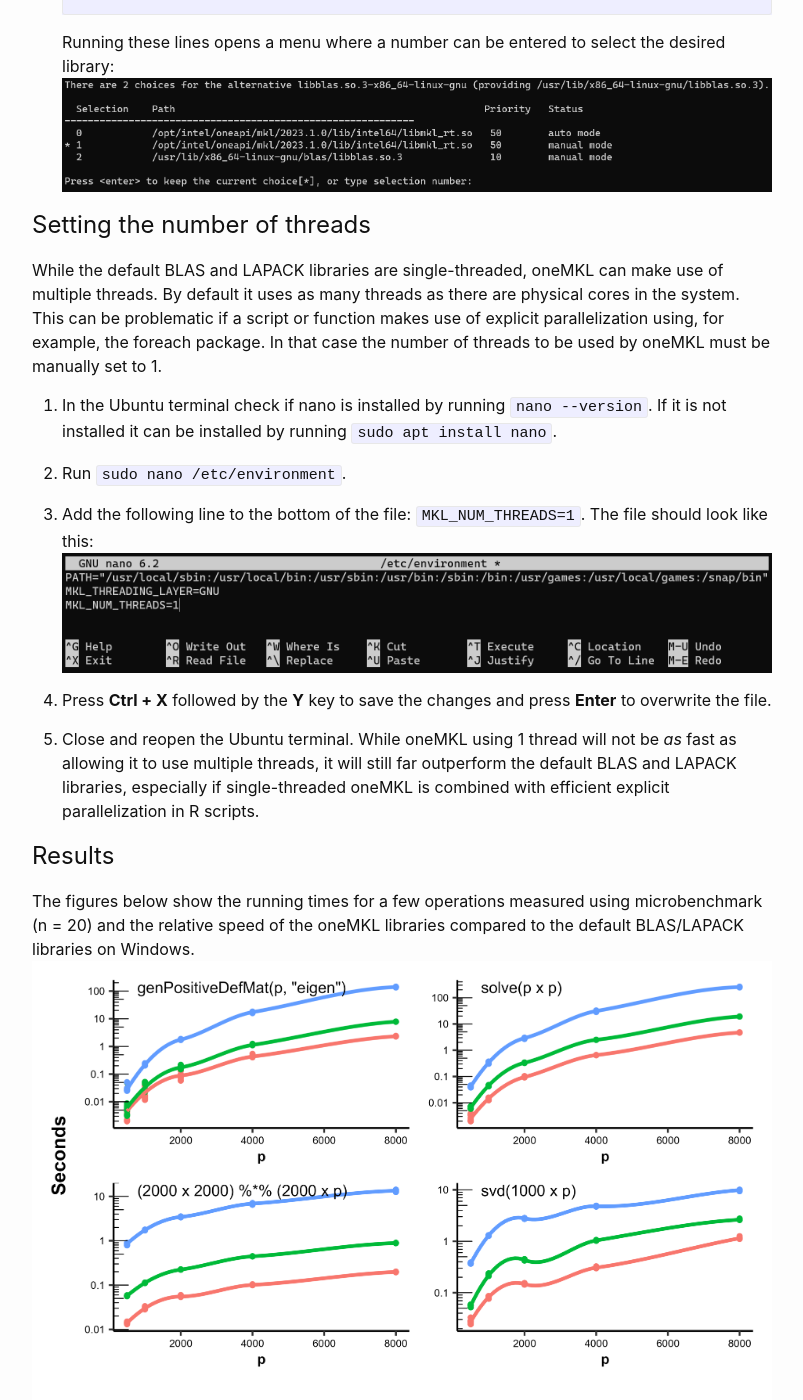
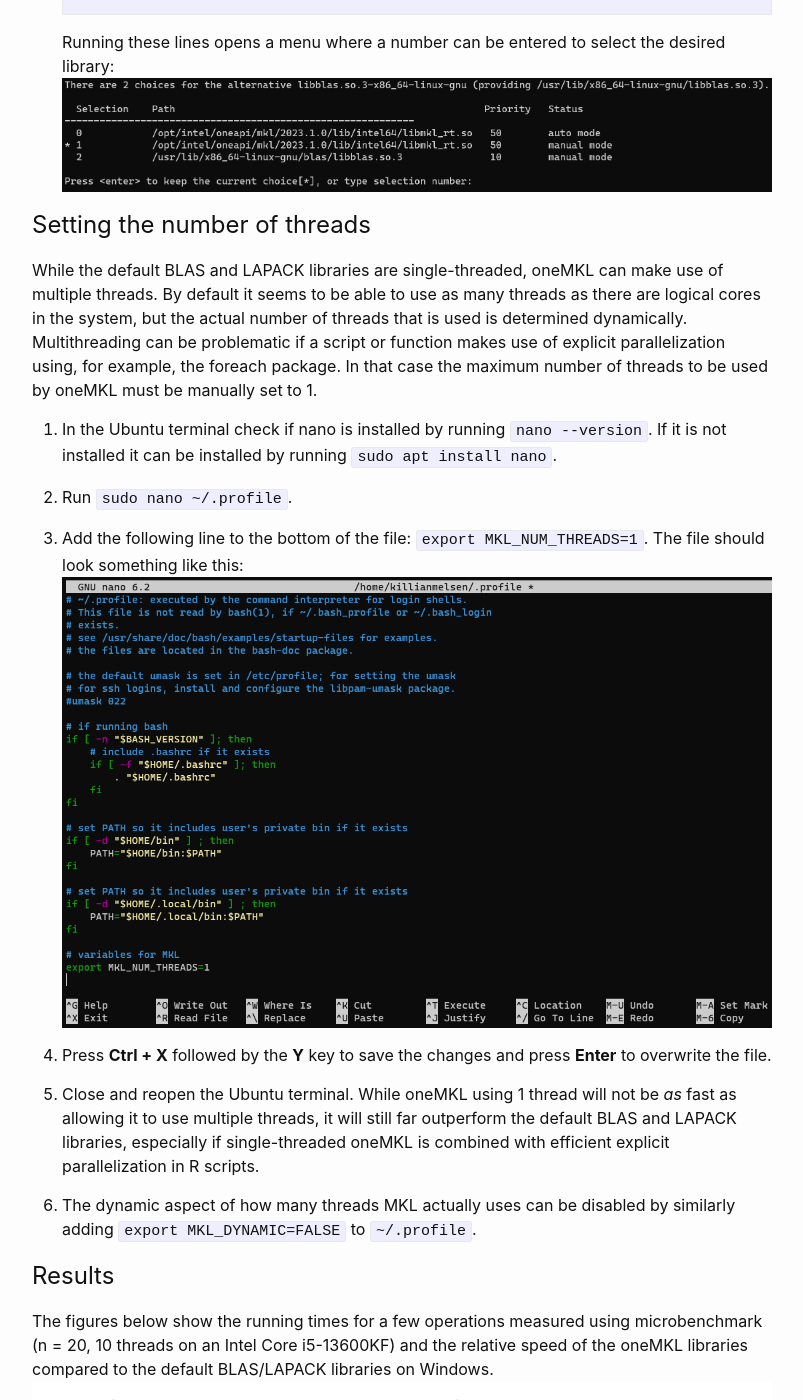
Before and after one commit to KillianMelsen/killianmelsen.github.io, a Jekyll site: the page built from docs/_posts/2023-06-19-Accelerating R using oneMKL and Windows Subsystem for Linux.markdown, in a window 1280 px wide and 1400 px high, scrolled down 3749 px. Shown: the whole window, without its empty margins (238-1041 px from the left). Built offline with Jekyll 4.4.1, drawn with Linux system fonts in a browser that asks for light colours; some of the changed text lies outside the part shown.

Commit message:
change to number of threads

```diff
--- a/docs/_posts/2023-06-19-Accelerating R using oneMKL and Windows Subsystem for Linux.markdown
+++ b/docs/_posts/2023-06-19-Accelerating R using oneMKL and Windows Subsystem for Linux.markdown
@@ -100,18 +100,20 @@ As mentioned, oneMKL can be installed as part of the oneAPI Base Toolkit. Howeve
 
 # Setting the number of threads
 
-While the default BLAS and LAPACK libraries are single-threaded, oneMKL can make use of multiple threads. By default it uses as many threads as there are physical cores in the system. This can be problematic if a script or function makes use of explicit parallelization using, for example, the foreach package. In that case the number of threads to be used by oneMKL must be manually set to 1.
+While the default BLAS and LAPACK libraries are single-threaded, oneMKL can make use of multiple threads. By default it seems to be able to use as many threads as there are logical cores in the system, but the actual number of threads that is used is determined dynamically. Multithreading can be problematic if a script or function makes use of explicit parallelization using, for example, the foreach package. In that case the maximum number of threads to be used by oneMKL must be manually set to 1.
 
 1.  In the Ubuntu terminal check if nano is installed by running `nano --version`. If it is not installed it can be installed by running `sudo apt install nano`.
 
-2.  Run `sudo nano /etc/environment`.
+2.  Run `sudo nano ~/.profile`.
 
-3.  Add the following line to the bottom of the file: `MKL_NUM_THREADS=1`. The file should look like this: ![Setting threads](/assets/set_threads.png)
+3.  Add the following line to the bottom of the file: `export MKL_NUM_THREADS=1`. The file should look something like this: ![Setting threads](/assets/profile.png)
 
 4.  Press **Ctrl + X** followed by the **Y** key to save the changes and press **Enter** to overwrite the file.
 
 5.  Close and reopen the Ubuntu terminal. While oneMKL using 1 thread will not be *as* fast as allowing it to use multiple threads, it will still far outperform the default BLAS and LAPACK libraries, especially if single-threaded oneMKL is combined with efficient explicit parallelization in R scripts.
 
+6.  The dynamic aspect of how many threads MKL actually uses can be disabled by similarly adding `export MKL_DYNAMIC=FALSE` to `~/.profile`.
+
 # Results
 
-The figures below show the running times for a few operations measured using microbenchmark (n = 20) and the relative speed of the oneMKL libraries compared to the default BLAS/LAPACK libraries on Windows. ![Computational times for some operations](/assets/all_log.png) ![Relative speed](/assets/all_relative.png)
+The figures below show the running times for a few operations measured using microbenchmark (n = 20, 10 threads on an Intel Core i5-13600KF) and the relative speed of the oneMKL libraries compared to the default BLAS/LAPACK libraries on Windows. ![Computational times for some operations](/assets/all_log.png) ![Relative speed](/assets/all_relative.png)
```
Also changed, not shown: other parts of docs/_posts/2023-06-19-Accelerating R using oneMKL and Windows Subsystem for Linux.markdown (+1 -1 lines), docs/assets/profile.png (added).
